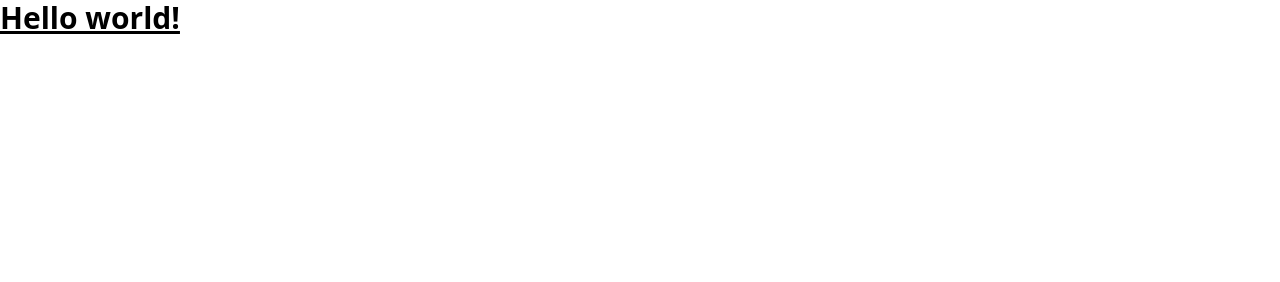
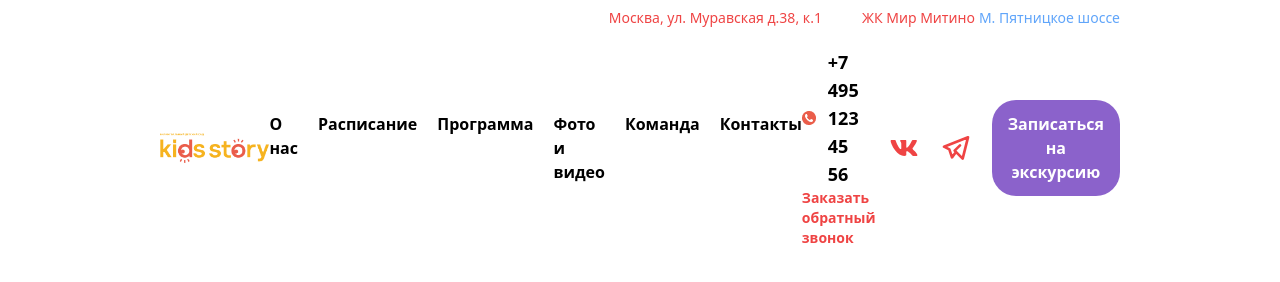
Before and after one commit to George-RB/Kids_Story_Project, a website: page src/index.html in a window 1280 px wide. Drawn offline with nearby package versions, Linux system fonts and the light colour scheme.

Commit message:
:feat: header in developing

```diff
--- a/src/index.html
+++ b/src/index.html
@@ -5,8 +5,99 @@
     <meta name="viewport" content="width=device-width, initial-scale=1.0" />
     <script src="https://cdn.tailwindcss.com"></script>
     <title>Kindergarden</title>
+    <link rel="shortcut icon" href="./img/phone.png" type="image/x-icon">
   </head>
   <body>
-    <h1 class="text-3xl font-bold underline">Hello world!</h1>
+    <div class="w-9/12 my-0 mx-auto">
+      <div class="wrapper">
+        <header>
+          <div class="flex justify-end mt-2">
+            <p class="text-red-500 text-sm pr-10">
+              Москва, ул. Муравская д.38, к.1
+            </p>
+            <div class="flex justify-end">
+              <p class="text-red-500 text-sm pr-1">ЖК Мир Митино</p>
+              <p class="text-blue-400 text-sm">М. Пятницкое шоссе</p>
+            </div>
+          </div>
+          <!-- Вторая часть header -->
+          <div class="flex justify-between items-center mt-5">
+            <div class="">
+              <img src="./img/logo.png" alt="logo" />
+            </div>
+            <div class="">
+              <ul class="flex font-semibold">
+                <li href="#" class="mr-5 hover:text-red-400 cursor-pointer">
+                  О нас
+                </li>
+                <li href="#" class="mr-5 hover:text-red-400 cursor-pointer">
+                  Расписание
+                </li>
+                <li href="#" class="mr-5 hover:text-red-400 cursor-pointer">
+                  Программа
+                </li>
+                <li href="#" class="mr-5 hover:text-red-400 cursor-pointer">
+                  Фото и видео
+                </li>
+                <li href="#" class="mr-5 hover:text-red-400 cursor-pointer">
+                  Команда
+                </li>
+                <li href="#" class="hover:text-red-400 cursor-pointer">
+                  Контакты
+                </li>
+              </ul>
+            </div>
+            <div class="flex justify-between">
+                <div class="">
+                  <div class="flex mr-10">
+
+                    <img src="./img/phone.png" alt="phone" class="max-w-full max-h-full object-contain mr-3" />
+                    <p class="text-lg font-semibold">+7 495 123 45 56</p>
+
+                  </div>
+                  <p class="text-sm text-red-500 font-semibold">Заказать обратный звонок</p>
+                </div>
+                <div class="flex items-center">
+
+                  <div class="mr-5">
+                    <svg
+                      xmlns="http://www.w3.org/2000/svg"
+                      width="24"
+                      height="24"
+                      viewBox="0 0 24 24"
+                      class="h-8 w-8 text-red-500 hover:text-black transition-colors cursor-pointer"
+                      fill="currentColor"
+                    >
+                      <path
+                        d="M21.579 6.855c.14-.465 0-.806-.662-.806h-2.193c-.558 0-.813.295-.953.619 0 0-1.115 2.719-2.695 4.482-.51.513-.743.675-1.021.675-.139 0-.341-.162-.341-.627V6.855c0-.558-.161-.806-.626-.806H9.642c-.348 0-.558.258-.558.504 0 .528.79.65.871 2.138v3.228c0 .707-.127.836-.407.836-.743 0-2.551-2.729-3.624-5.853-.209-.607-.42-.852-.98-.852H2.752c-.627 0-.752.295-.752.619 0 .582.743 3.462 3.461 7.271 1.812 2.601 4.363 4.011 6.687 4.011 1.393 0 1.565-.313 1.565-.853v-1.966c0-.626.133-.752.574-.752.324 0 .882.164 2.183 1.417 1.486 1.486 1.732 2.153 2.567 2.153h2.192c.626 0 .939-.313.759-.931-.197-.615-.907-1.51-1.849-2.569-.512-.604-1.277-1.254-1.51-1.579-.325-.419-.231-.604 0-.976.001.001 2.672-3.761 2.95-5.04z"
+                      ></path>
+                    </svg>
+                  </div>
+
+                  <div class="mr-5 hover:font-black cursor-pointer">
+                    <svg
+                      class="h-8 w-8 text-red-500 hover:text-black transition-colors"
+                      width="24"
+                      height="24"
+                      viewBox="0 0 24 24"
+                      stroke-width="2"
+                      stroke="currentColor"
+                      fill="none"
+                      stroke-linecap="round"
+                      stroke-linejoin="round"
+                    >
+                      <path stroke="none" d="M0 0h24v24H0z" />
+                      <path d="M15 10l-4 4l6 6l4 -16l-18 7l4 2l2 6l3 -4" />
+                    </svg>
+                  </div>
+
+                  <button class="bg-violet-800 opacity-70 text-white py-3 px-4 rounded-3xl font-semibold hover:bg-red-500 transition-all">Записаться на экскурсию</button>
+                </div>
+              </div>
+            </div>
+          </div>
+        </header>
+      </div>
+    </div>
   </body>
 </html>
```
Also changed, not shown: src/img/logo.png (added), src/img/phone.png (added).
